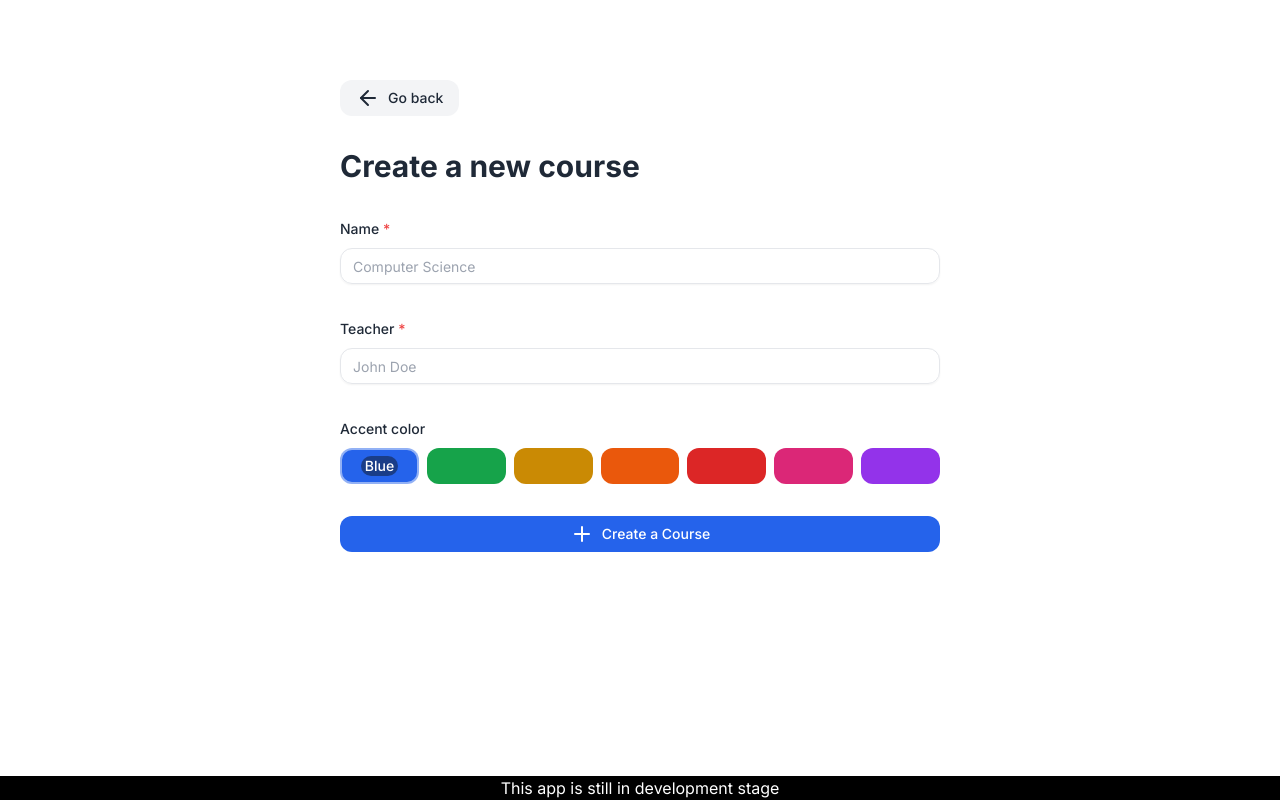
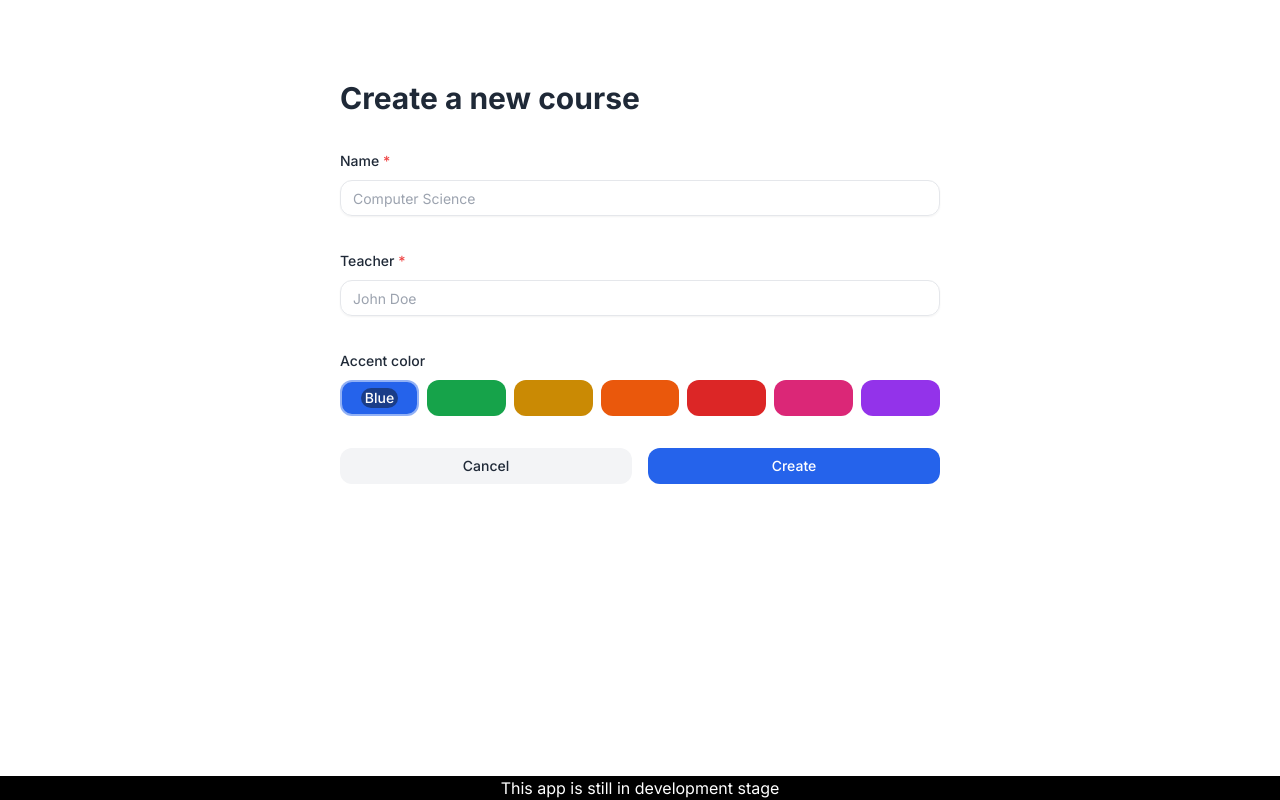
Before and after one commit to mateuszmanczak04/notecal, a Next.js app: page /courses/create in a window 1280 px wide. Built offline with nearby package versions, Linux system fonts and the light colour scheme; no server answers.

Commit message:
style: rearrange buttons in create course page

```diff
--- a/src/app/courses/create/page.tsx
+++ b/src/app/courses/create/page.tsx
@@ -15,7 +15,6 @@ import { Input } from '@/components/ui/input';
 import { cn, COLORS } from '@/lib/utils';
 import CreateCourseSchema from '@/schemas/create-course-schema';
 import { zodResolver } from '@hookform/resolvers/zod';
-import { ArrowLeft, Plus } from 'lucide-react';
 import { useRouter } from 'next/navigation';
 import { useState } from 'react';
 import { useForm } from 'react-hook-form';
@@ -46,10 +45,6 @@ const CreateCoursePage = () => {
 			<form
 				onSubmit={form.handleSubmit(onSubmit)}
 				className='mx-auto mt-4 w-full max-w-[600px] space-y-4 sm:space-y-6 md:space-y-8'>
-				<GoBackButton variant='secondary'>
-					<ArrowLeft />
-					Go back
-				</GoBackButton>
 				<h2 className='text-3xl font-bold'>Create a new course</h2>
 				<FormField
 					control={form.control}
@@ -129,13 +124,12 @@ const CreateCoursePage = () => {
 						</FormItem>
 					)}
 				/>
-				<Button
-					type='submit'
-					className='w-full'
-					disabled={shouldBeDisabled}>
-					<Plus />
-					Create a Course
-				</Button>
+				<div className='grid gap-x-4 gap-y-2 sm:grid-cols-2'>
+					<GoBackButton variant='secondary'>Cancel</GoBackButton>
+					<Button type='submit' disabled={shouldBeDisabled}>
+						Create
+					</Button>
+				</div>
 			</form>
 		</Form>
 	);
```
